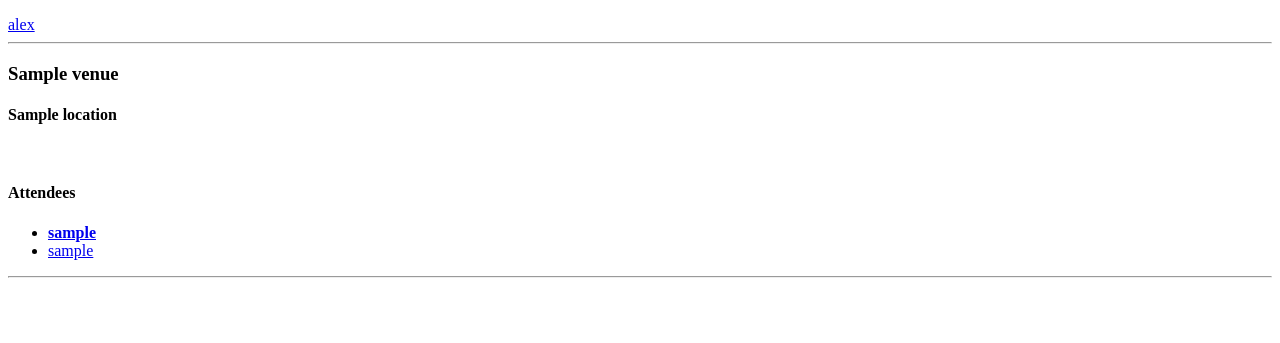
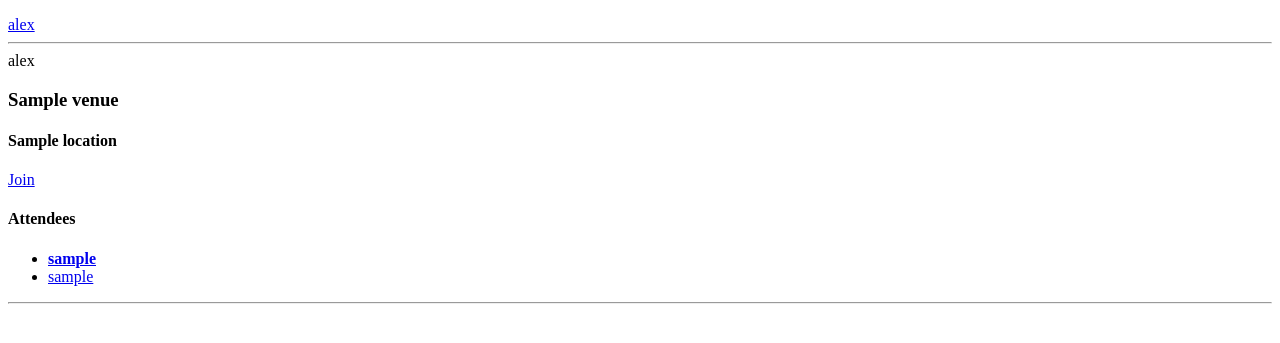
Before and after one commit to alextryonpdx/blazerbar_project, a Django app: template templates/blazerbar/event.html in a window 1280 px wide. Shown: the part 116-459 px from the top of the page. Run offline with Django 3.2, Linux system fonts and the light colour scheme; a user stored in the database is signed in; tables that the repository leaves empty hold one stand-in row (values such as "Sample post"); the template is opened without the code that fills it: most values are stand-ins (such as "Sample title", 1, 10 or a date in 2020).

Commit message:
attendee_check
check for attendee instance matching user and event on rendering of
EVENT page. if none, display "JOIN" button. if exists, display "you are
attending" message. maybe add "leave event"?

```diff
--- a/blazerbar_project/urls.py
+++ b/blazerbar_project/urls.py
@@ -18,8 +18,8 @@ urlpatterns = patterns('',
     url(r'^blazerbar/team/(?P<team_id>[\w\-]+)/$', views.get_games, name='get_games'),
     url(r'^blazerbar/game/(?P<game_id>[\w\-]+)/$', views.game, name='game'),
     url(r'^blazerbar/register/', views.register, name='register'),
-    url(r'^blazerbar/bar/(?P<eventID>[\w\-]+)/join-event/(?P<game_id>[\w\-]+)$', views.join_event, name='join-event'),
-    url(r'^blazerbar/(?P<eventID>[\w\-]+)$', views.event, name='event'),
+    url(r'^blazerbar/join-event/(?P<eventID>[\w\-]+)$', views.join_event, name='join_event'),
+    url(r'^blazerbar/event/(?P<eventID>[\w\-]+)$', views.event, name='event'),
     url(r'^login/$', views.user_login, name='login'),
     url(r'^logout/$', views.user_logout, name='logout'),
     url(r'^blazerbar/userprofile/(?P<username>[\w\-]+)/$', views.user_profile, name='userpage'),
--- a/templates/blazerbar/event.html
+++ b/templates/blazerbar/event.html
@@ -2,9 +2,18 @@
 {% block body %}
 <a href="{% url 'userpage' user.username %}">{{ user.username }}</a>
 <hr />
+{{user}}
 <h3>{{ event.venue.name }}</h3>
 <h4>{{ event.venue.location }}</h4>
-<br />
+
+
+{% if user.is_authenticated %}
+	{% if attendee_check %}
+		<p>You are attending this event<p>
+	{% else %}
+		<a href="{% url 'join_event' event.eventID %}">Join</a>
+	{% endif %}
+{% endif %}
 <h4> Attendees </h4>
 <ul>
 	<li><strong><a href="{% url 'userpage' event.owner.username %}">{{ event.owner.username }}</a></strong></li>
```
Also changed, not shown: db.sqlite3, 1 other file.
